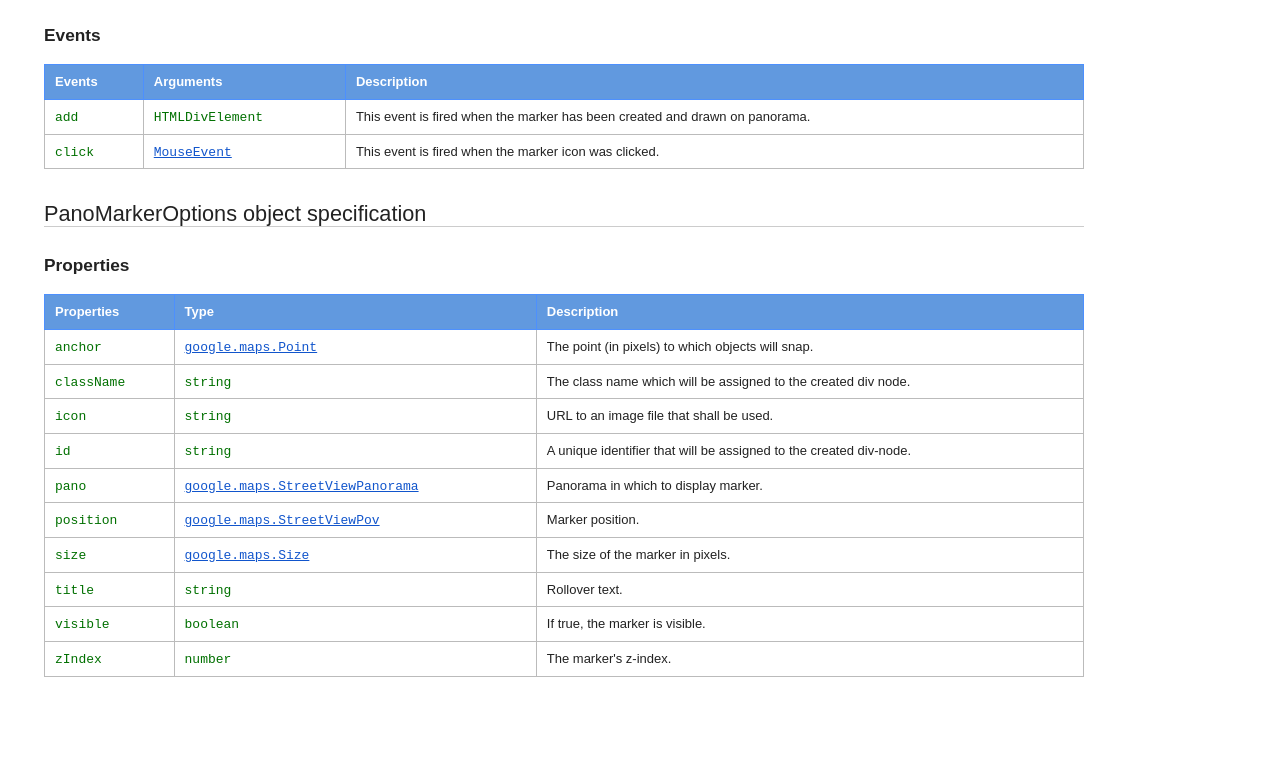
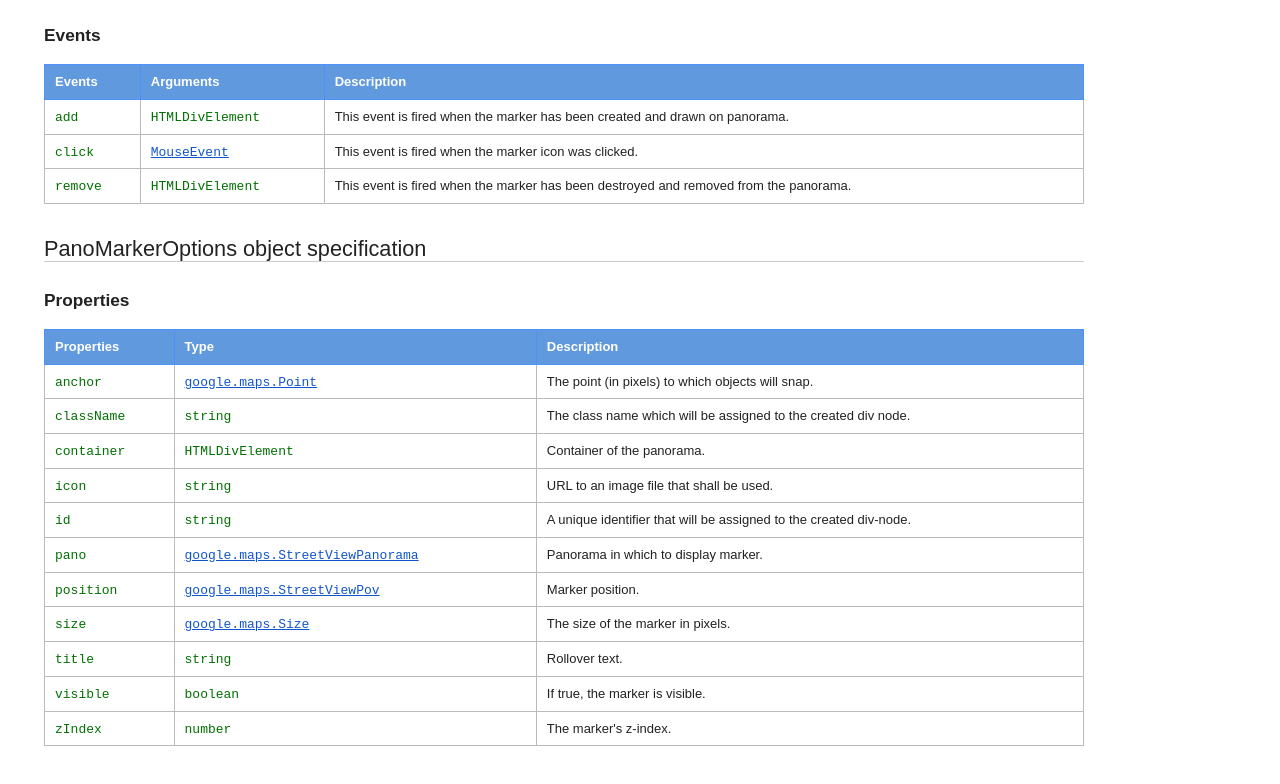
Before and after one commit to marmat/google-maps-api-addons, a website: page panomarker/docs/reference.html in a window 1280 px wide. Shown: the part 1447-2231 px from the top of the page. Before the commit the page ends 2193 px from the top, so only its background shows below. Drawn offline with Linux system fonts and the light colour scheme.

Commit message:
Add remove trigger and update docs for PanoramaOptions

```diff
--- a/panomarker/docs/reference.html
+++ b/panomarker/docs/reference.html
@@ -192,6 +192,11 @@
           <td><code><a href="https://developers.google.com/maps/documentation/javascript/reference#MouseEvent">MouseEvent</a></code></td>
           <td>This event is fired when the marker icon was clicked.</td>
         </tr>
+        <tr>
+          <td><code>remove</code></td>
+          <td><code>HTMLDivElement</code></td>
+          <td>This event is fired when the marker has been destroyed and removed from the panorama.</td>
+        </tr>
       </table>
 
       <h2 id="PanoMarkerOptions">PanoMarkerOptions object specification</h2>
@@ -211,6 +216,11 @@
           <td><code>className</code></td>
           <td><code>string<code></td>
           <td>The class name which will be assigned to the created div node.</td>
+        </tr>
+        <tr>
+          <td><code>container</code></td>
+          <td><code>HTMLDivElement<code></td>
+          <td>Container of the panorama.</td>
         </tr>
         <tr>
           <td><code>icon</code></td>
--- a/panomarker/src/panomarker.js
+++ b/panomarker/src/panomarker.js
@@ -472,6 +472,9 @@ PanoMarker.prototype.onRemove = function() {
   google.maps.event.removeListener(this.zoomListener_);
   this.marker_.parentNode.removeChild(this.marker_);
   this.marker_ = null;
+
+  // Fire 'remove' event once the marker has been destroyed.
+  google.maps.event.trigger(this, 'remove');
 };
 
 
```
